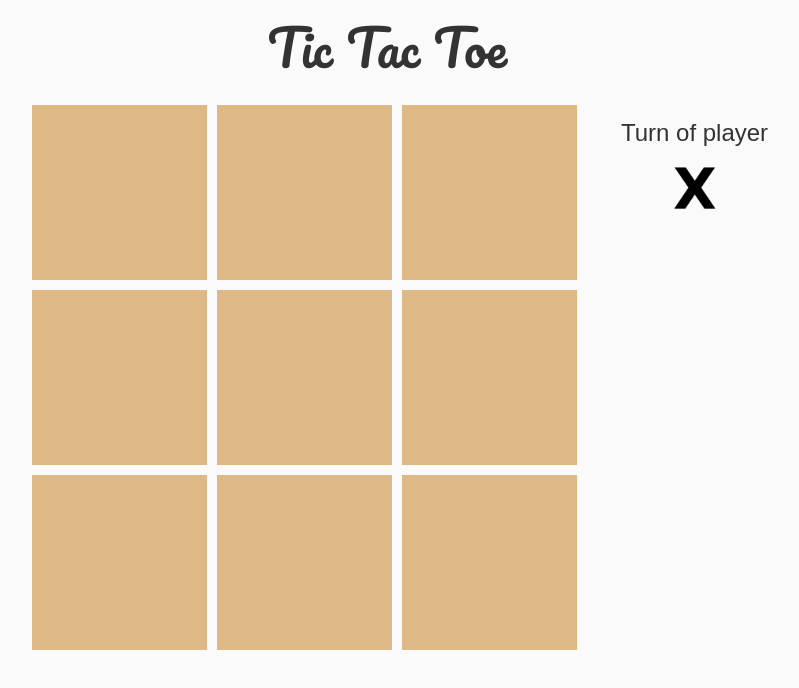
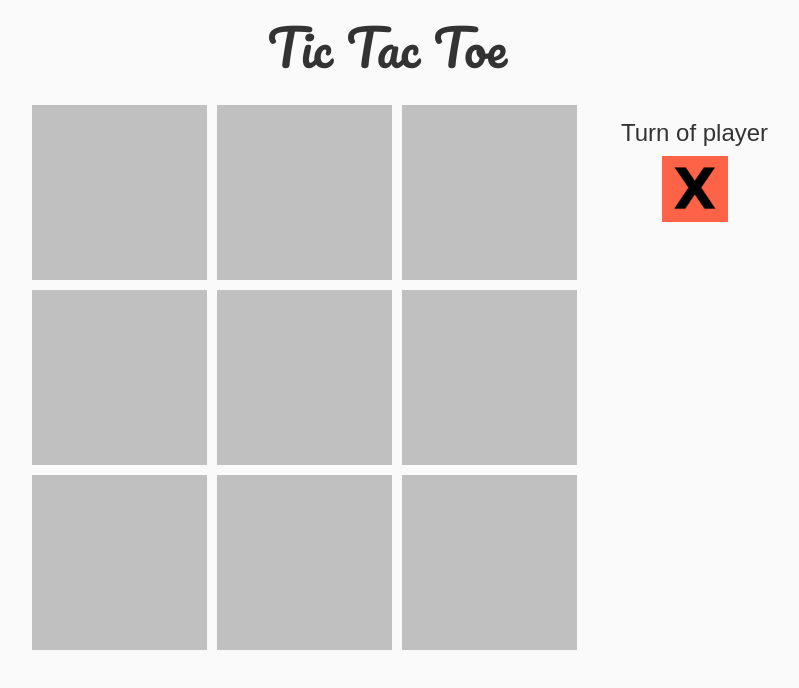
Before and after one commit to diedu89/tictactoe, a React (Create React App) app: page / in a window 1280 px wide. Both pictures are taken after a click on the button "Start!". Shown: the top 688 px of the page, without its empty margins (253-1052 px from the left). Built offline with nearby package versions, Linux system fonts and the light colour scheme.

Commit message:
added neutral color and color for each player

```diff
--- a/src/App.css
+++ b/src/App.css
@@ -96,26 +96,42 @@ body{
 }
 
 /* front pane, placed above back */
-.front {
+.flipper .front, .unflipped .front{
   z-index: 2;
   /* for firefox 31 */
-  background: burlywood;
+  background: silver;
   transform: rotateY(0deg);
 }
 
 /* back, initially hidden pane */
-.back {
+.flipper .back {
   background: skyblue;
   transform: rotateY(180deg);
 }
 
-.x-player{
+/* front pane, placed above back */
+.flipped .front {
+  /* for firefox 31 */
+  background: silver;
+  transform: rotateY(180deg);
+}
+
+/* back, initially hidden pane */
+.flipped .back {
+  z-index: 2;
+  background: skyblue;
+  transform: rotateY(0deg);
+}
+
+.x-player .back, .x-player.current-player{
+  background-color: tomato;
   background-image: url('images/sign-x.png');
   background-size: contain;
   background-repeat: no-repeat;
 }
 
-.o-player{
+.o-player .back, .o-player.current-player{
+  background-color: skyblue;
   background-image: url('images/sign-o.png');
   background-size: contain;
   background-repeat: no-repeat;
--- a/src/containers/cell.jsx
+++ b/src/containers/cell.jsx
@@ -3,6 +3,8 @@ import { Component } from 'react'
 
 import { connect } from 'react-redux'
 import { markCell, notifyCellChange } from '../actions/index'
+
+const classesName = {'x': ' x-player', '0': ' o-player'};
 
 class Cell extends Component {
 
@@ -24,35 +26,21 @@ class Cell extends Component {
       mark(row, col, currentPlayer);
   }
 
-  getBackClassName(){
-    var classes = "back";
-    if(!this.props.value){
-      console.log(this.props)
-      if(this.props.currentPlayer === '0')
-        classes += " o-player";
-      else
-        classes += " x-player";
-    }
-    return classes;
-  }
-
-  getFrontClassName(){
-    var classes = "front";
-    if(this.props.value){
-      if(this.props.value === '0')
-        classes += " o-player";
-      else
-        classes += " x-player";
-    }
-    return classes;
-  }
-
   flip(){
     this.classNameList.toggle('hover');
   }
 
   flippable(){
-    return (!this.props.value && !this.props.winner) ? "flipper" : "";
+    const { value, winner, currentPlayer } = this.props
+    var classes = (!this.props.value && !this.props.winner) ? "flipper" : "unflipped";
+
+    if(value)
+      return classes + classesName[value] + " flipped";
+
+    if(!winner)
+      return classes + classesName[currentPlayer];
+
+    return classes;
   }
 
   render(){
@@ -62,10 +50,10 @@ class Cell extends Component {
           {/*this.props.value ? this.props.value : " "*/}
           <div className="flip-container" onTouchStart={this.flip}>
             <div className={this.flippable()}>
-              <div className={this.getFrontClassName()}>
+              <div className="front">
 
               </div>
-              <div className={this.getBackClassName()}>
+              <div className="back">
 
               </div>
             </div>
```
